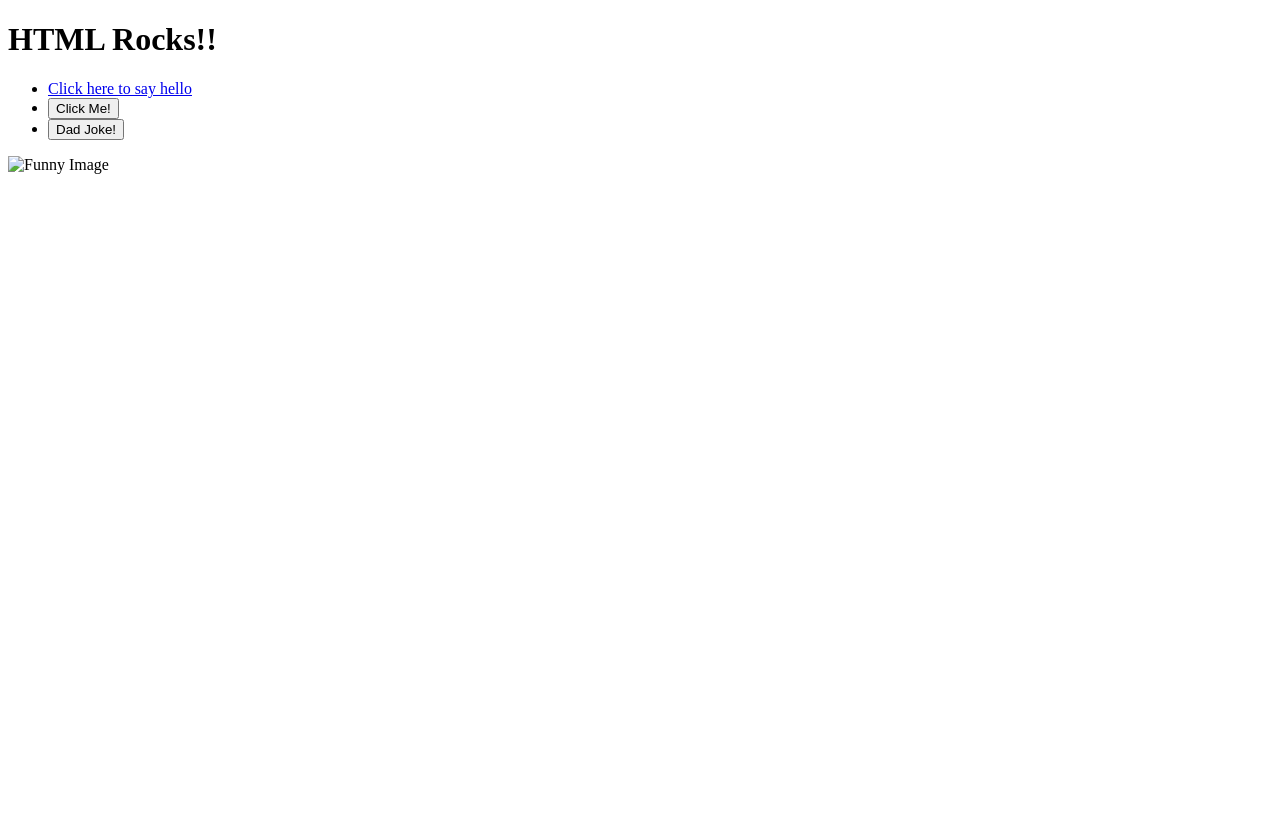
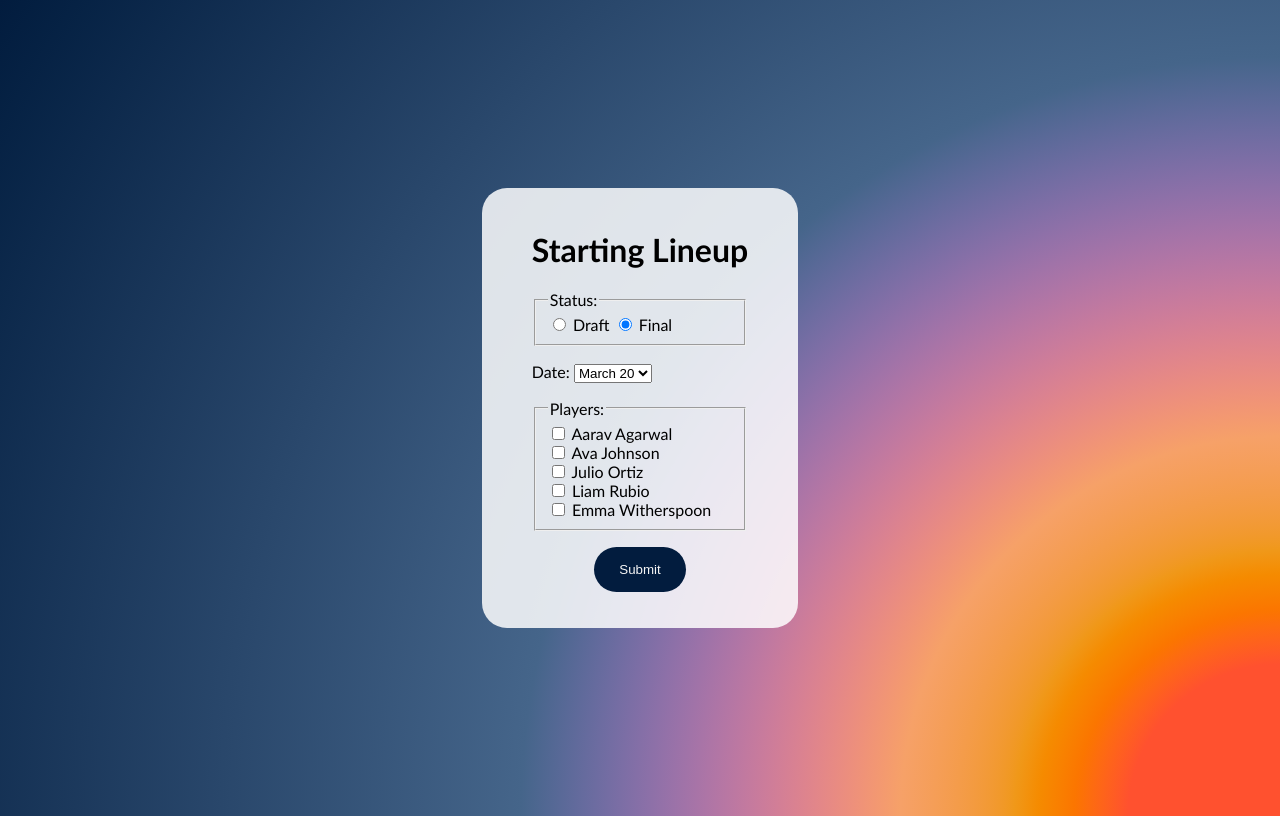
Before and after one commit to GideonAtBSU/CS208-09.03, a website: page index.html in a window 1280 px wide. Drawn offline with Linux system fonts and the light colour scheme.

Commit message:
html, css, and start of js

```diff
--- a/index.html
+++ b/index.html
@@ -10,16 +10,61 @@
 </head>
 
 <body>
-  <h1>HTML Rocks!!</h1>
-  <ul>
-  <li><a href="/hello">Click here to say hello</a></li>
-  <li><button id="hello-link">Click Me!</button></li>
-  <li><button id="joke-button">Dad Joke!</button></li>
-  <script src="dist/script.js"></script>
-  </ul>
-  <img src="dist/funny.png" alt="Funny Image" width="300" height="200">
+  <main>
+    <h1>Starting Lineup</h1>
+      <form>
+        <p>
+          <fieldset>
+            <legend>Status: </legend>
 
-  <h2 id="joke-display"></h2>
+            <input type="radio" id="draft" name="status" value="draft">
+            <label for="draft">Draft</label>
+
+            <input type="radio" id="final" name="status" value="final" checked>
+            <label for="final">Final</label>
+
+          </fieldset>
+        </p>
+        <p>
+          <label for="date">Date: </label>
+          <select name="gameDate" id="date">
+            <option value="March 20">March 20</option>
+            <option value="March 24">March 24</option>
+            <option value="April 2">April 2</option>
+            <option value="April 6">April 6</option>
+            <option value="April 13">April 13</option>
+          </select>
+        </p>
+        <p>
+          <fieldset>
+            <legend>Players: </legend>
+
+            <input type="checkbox" id="aarav" name="players" value="Aarav Agarwal">
+            <label for="aarav">Aarav Agarwal</label>
+            <br>
+
+            <input type="checkbox" id="ava" name="players" value="Ava Johnson">
+            <label for="ava">Ava Johnson</label>
+            <br>
+
+            <input type="checkbox" id="julio" name="players" value="Julio Ortiz">
+            <label for="julio">Julio Ortiz</label>
+            <br>
+
+            <input type="checkbox" id="liam" name="players" value="Liam Rubio">
+            <label for="liam">Liam Rubio</label>
+            <br>
+
+            <input type="checkbox" id="emma" name="players" value="Emma Witherspoon">
+            <label for="emma">Emma Witherspoon</label>
+
+          </fieldset>
+        </p>
+        <p class="centered">
+          <input type="submit" value="Submit" id="submit">
+        </p>
+      </form>
+  </main>
 </body>
 
 </html>
--- a/style.css
+++ b/style.css
@@ -0,0 +1,39 @@
+body{
+  height: 100vh;
+  background: radial-gradient(
+
+    circle at bottom right in oklch,
+    #FF512F 10%, #F09819, #f6a168 25%, #45658a 50%, #021c3e
+  );
+  background-repeat: no-repeat;
+  background-size: auto;
+  display: flex;
+  align-items: center;
+  justify-content: center;
+  font-family:'Gill Sans', 'Gill Sans MT', Calibri, 'Trebuchet MS', sans-serif
+}
+
+main {
+  padding: 20px 50px;
+  border-radius: 25px;
+  background-color: #ffffffd7;
+}
+
+
+.centered {
+  text-align: center;
+}
+
+.centered > *{
+  border: 0;
+  border-radius: 25px;
+  padding: 15px 25px;
+  color:whitesmoke;
+  background-color: #021c3e;
+  transition: transform 0.5s ease, border 0.5s ease;
+}
+
+.centered > *:hover{
+  border: 2px #1459b4 solid;
+  transform: scale(105%);
+}
```
Also changed, not shown: script.js (+10 -0 lines).
